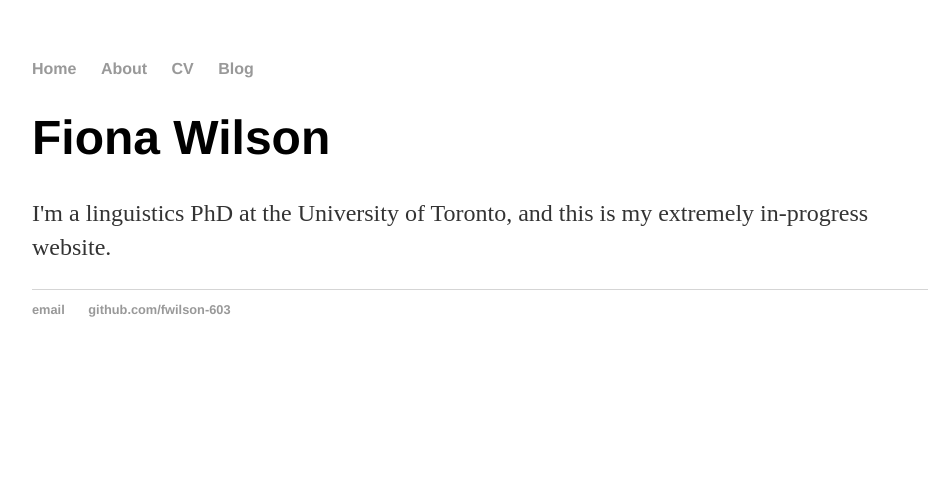
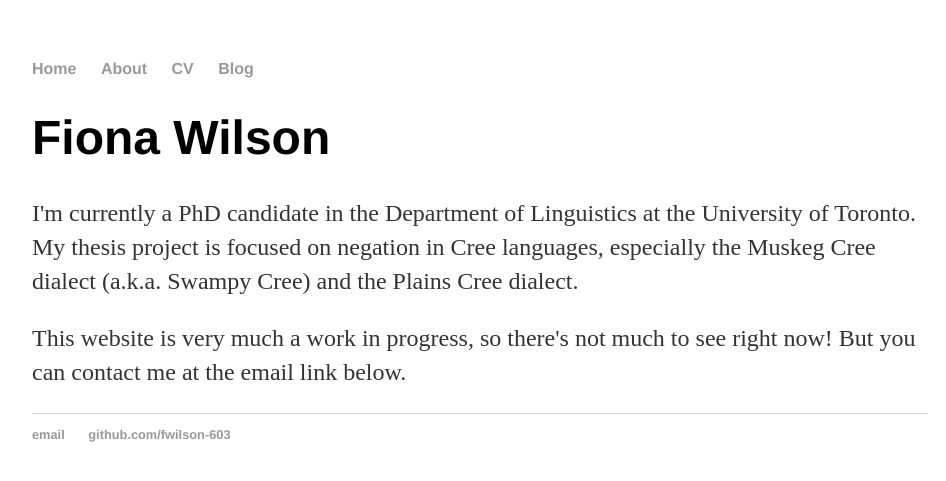
Before and after one commit to fwilson-603/fwilson-603.github.io, a Jekyll site: the page built from index.html, in a window 1280 px wide. Shown: the top 481 px of the page, without its empty margins (160-1106 px from the left). Built offline with Jekyll 4.4.1, drawn with Linux system fonts in a browser that asks for light colours.

Commit message:
Update index.html

```diff
--- a/index.html
+++ b/index.html
@@ -4,5 +4,7 @@ title: Fiona Wilson, Linguist
 ---
 <div class="blurb">
 	<h1>Fiona Wilson</h1>
-	<p>I'm a linguistics PhD at the University of Toronto, and this is my extremely in-progress website.</p>
+	<p>I'm currently a PhD candidate in the Department of Linguistics at the University of Toronto. My thesis project is focused on negation in Cree languages,
+especially the Muskeg Cree dialect (a.k.a. Swampy Cree) and the Plains Cree dialect.</p>
+	<p>This website is very much a work in progress, so there's not much to see right now! But you can contact me at the email link below.</p>
 </div><!-- /.blurb -->
```
